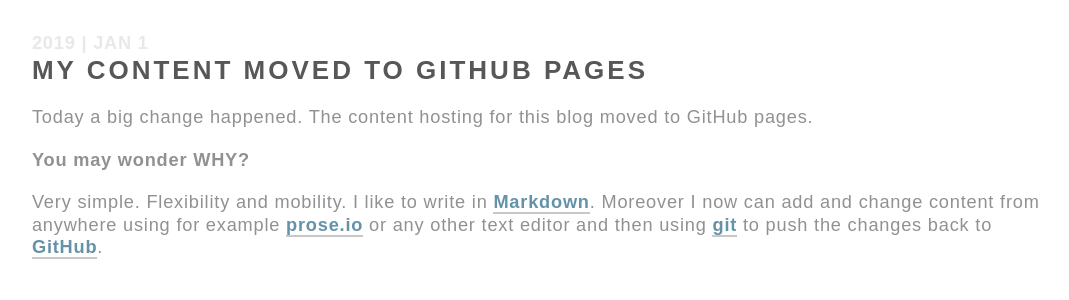
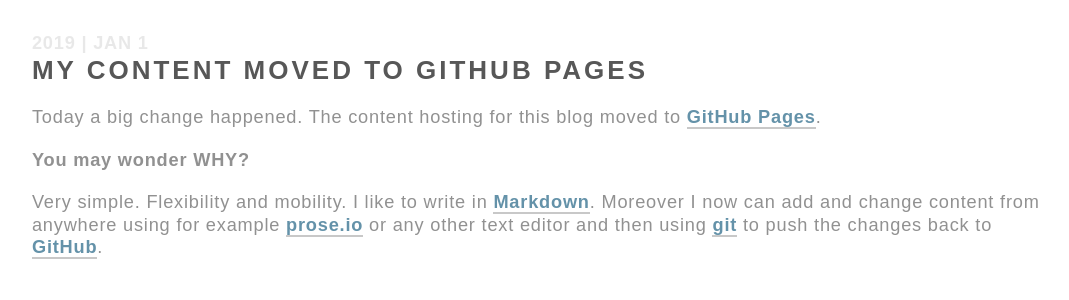
Before and after one commit to cristego/cristego.github.io, a Jekyll site: the page built from _posts/2018-12-28-My-content-moved-to-GitHub-Pages.markdown, in a window 1280 px wide. Shown: the part 206-506 px from the top of the page, without its empty margins (51-1120 px from the left). Built offline with Jekyll 4.4.1, drawn with Linux system fonts in a browser that asks for light colours; part of the change alters nothing that is shown.

```diff
--- a/_posts/2018-12-28-My-content-moved-to-GitHub-Pages.markdown
+++ b/_posts/2018-12-28-My-content-moved-to-GitHub-Pages.markdown
@@ -6,7 +6,7 @@ date: 2019-01-01T00:00:28.000Z
 categories: a
 permalink: '/:categories/:year/:title.html'
 ---
-Today a big change happened. The content hosting for this blog moved to GitHub pages.
+Today a big change happened. The content hosting for this blog moved to [GitHub Pages](https://pages.github.com/){:target="_blank"}.
 <!--End of Excerpt-->
 
 **You may wonder WHY?**
```
